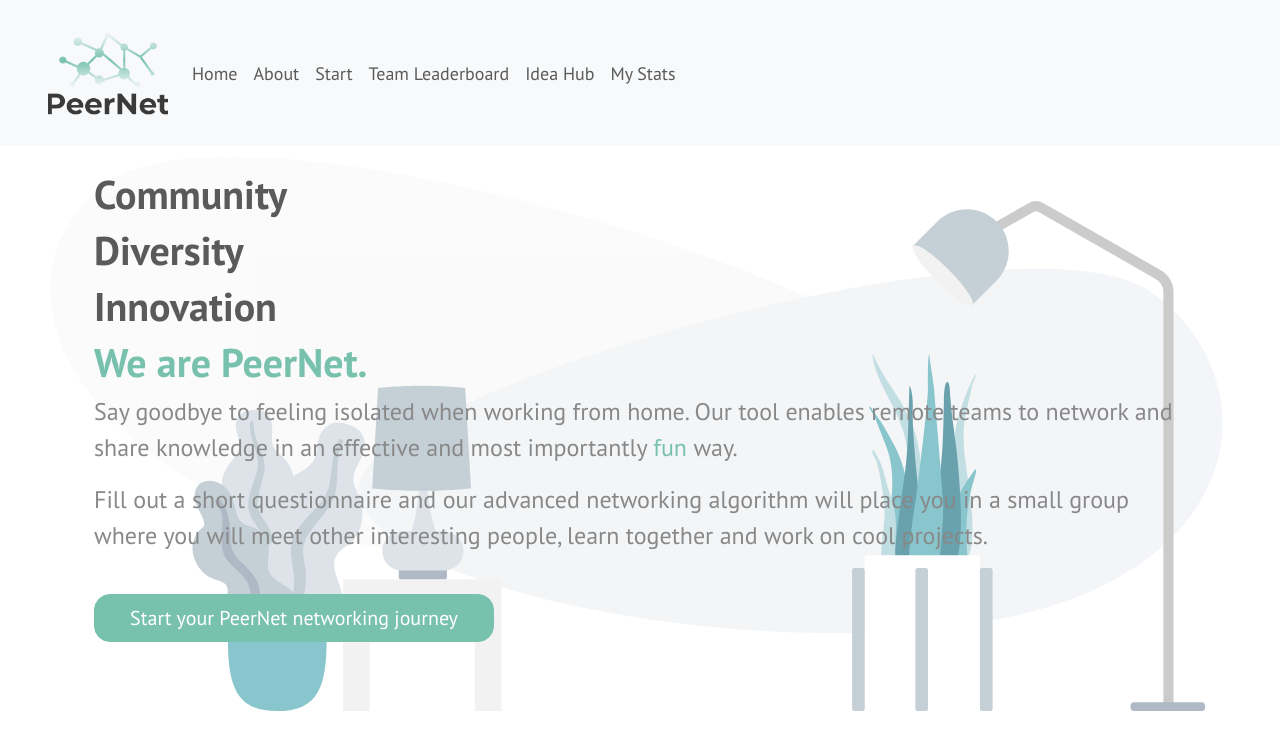
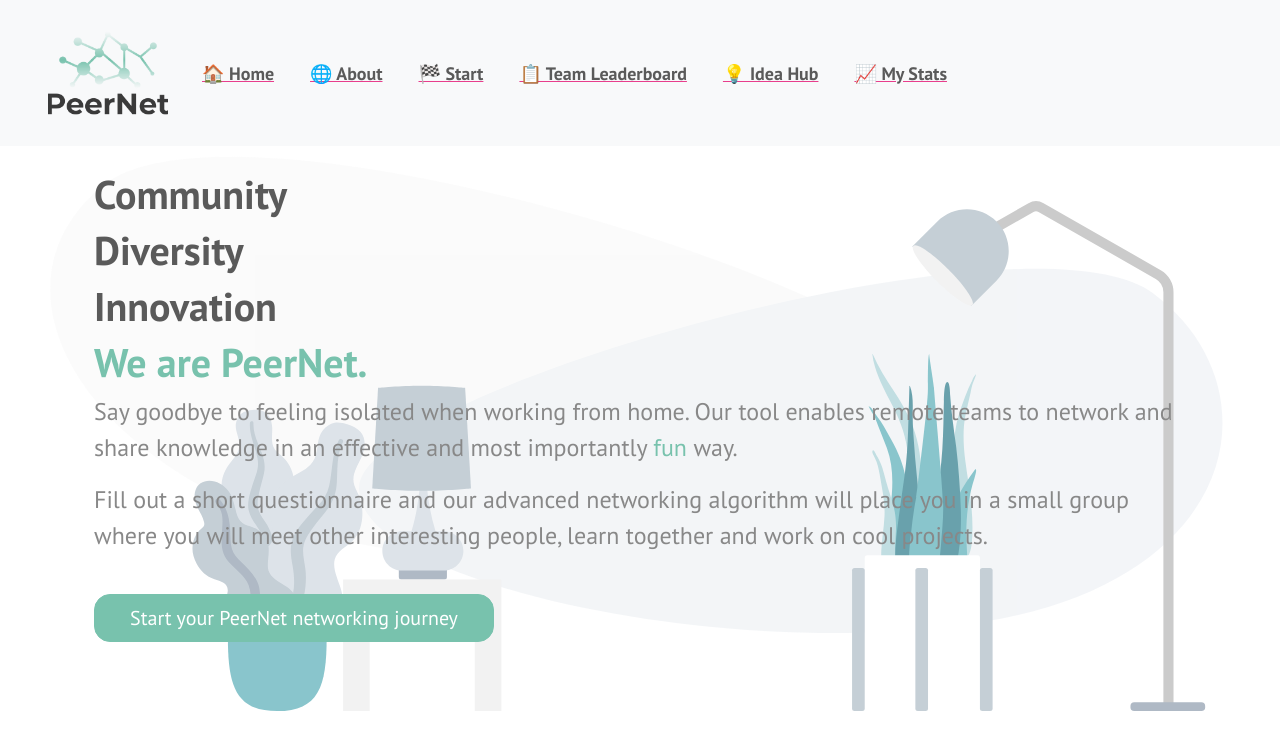
Before and after one commit to jan-willeke/start_hack_2021_frontend, a React (Create React App) app: page / in a window 1280 px wide. Shown: the top 750 px of the page. Built offline with nearby package versions, Linux system fonts and the light colour scheme.

Commit message:
improve navbar

```diff
--- a/src/App/Components/Navbar.js
+++ b/src/App/Components/Navbar.js
@@ -4,15 +4,15 @@ import logo from '../../Img/logo.png';
 
 export default function Navbar() {
   return (
-    <nav className="navbar navbar-light bg-light px-2 px-md-5 navbar-expand">
+    <nav className="navbar navbar-light bg-light px-2 px-md-5 navbar-expand-lg">
       <NavLink exact to="/" className="navbar-brand"><img src={logo} alt="Logo" className="logo" /></NavLink>
       <ul className="navbar-nav">
-        <li className="nav-item active"><NavLink exact to="/" className="nav-link">Home</NavLink></li>
-        <li className="nav-item active"><NavLink to="/about" className="nav-link">About</NavLink></li>
-        <li className="nav-item active"><NavLink to="/me" className="nav-link">Start</NavLink></li>
-        <li className="nav-item active"><NavLink to="/leaderboard" className="nav-link">Team Leaderboard</NavLink></li>
-        <li className="nav-item active"><NavLink to="/ideahub" className="nav-link">Idea Hub</NavLink></li>
-        <li className="nav-item active"><NavLink to="/mystats" className="nav-link">My Stats</NavLink></li>
+        <li className="nav-item active"><NavLink exact to="/" className="nav-link">🏠 Home</NavLink></li>
+        <li className="nav-item active"><NavLink to="/about" className="nav-link">🌐 About</NavLink></li>
+        <li className="nav-item active"><NavLink to="/me" className="nav-link">🏁 Start</NavLink></li>
+        <li className="nav-item active"><NavLink to="/leaderboard" className="nav-link">📋 Team Leaderboard</NavLink></li>
+        <li className="nav-item active"><NavLink to="/ideahub" className="nav-link">💡 Idea Hub</NavLink></li>
+        <li className="nav-item active"><NavLink to="/mystats" className="nav-link">📈 My Stats</NavLink></li>
       </ul>
     </nav>
   );
--- a/src/index.css
+++ b/src/index.css
@@ -92,3 +92,11 @@ a.nav-link:active {
   margin-top: 25px;
   margin-bottom: 25px;
 }
+
+.nav-link {
+  margin-left: 10px;
+  margin-right: 10px;
+  font-weight: 700;
+  text-decoration: underline;
+  text-decoration-color: #e83e8c;
+}
```
